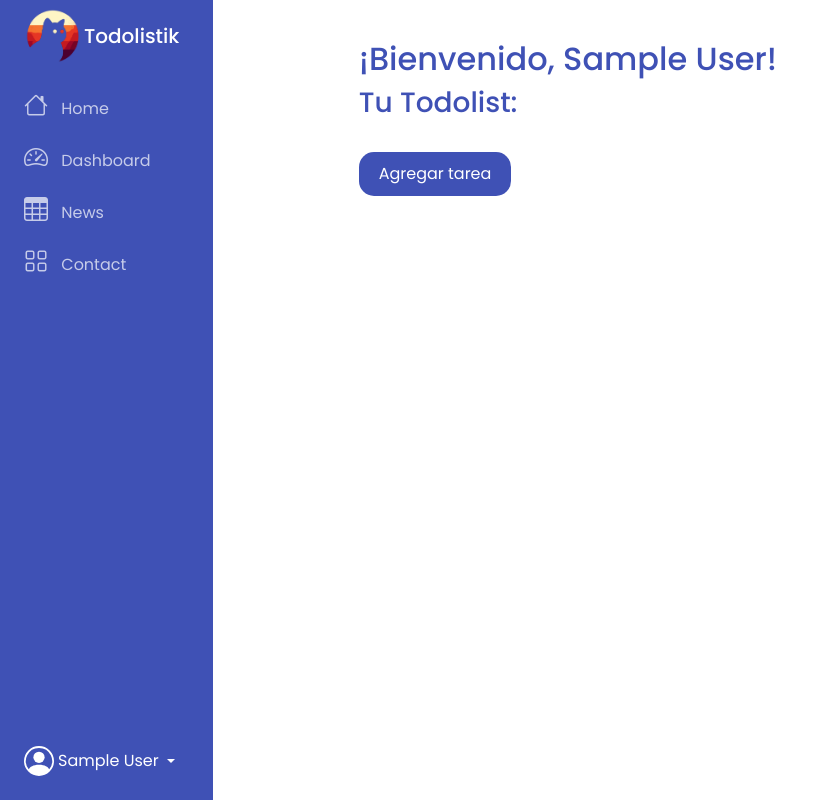
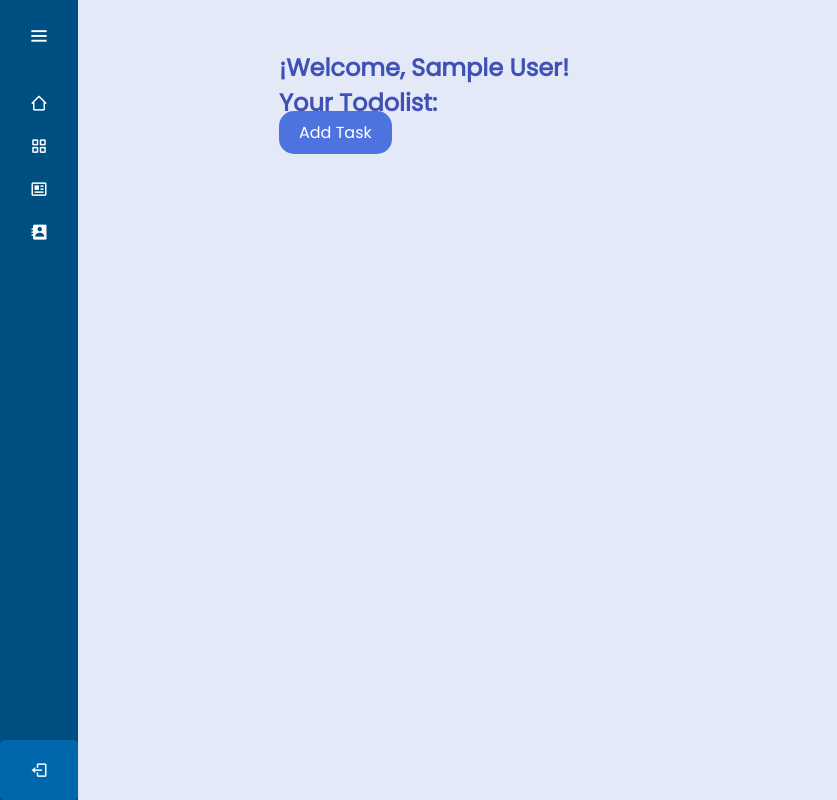
Before and after one commit to MaicolLozano/Todolistik, a PHP site: page / in a window 1280 px wide. Shown: the whole page, without its empty margins (0-837 px from the left). Run offline with PHP 8.4, Linux system fonts and the light colour scheme; the visitor is signed in with stand-in values (Sample User, id 1); data that the repository does not hold is empty.

Commit message:
Modificacion del resto mejorada

```diff
--- a/landing page/index.html
+++ b/index.html
@@ -15,7 +15,7 @@
 
   <link rel="stylesheet" href="https://cdn.jsdelivr.net/npm/bootstrap-icons@1.11.3/font/bootstrap-icons.min.css">
 
-  <link rel="stylesheet" href="style.css">
+  <link rel="stylesheet" href="landing page/style.css">
 </head>
 <body>
   <header>
@@ -155,6 +155,6 @@
 
 
 <script src="https://code.jquery.com/jquery-3.6.0.min.js"></script>
-<script src="script.js"></script>
+<script src="landing page/script.js"></script>
 </body>
 </html>
--- a/index.php
+++ b/index.php
@@ -25,17 +25,19 @@ while ($row = mysqli_fetch_assoc($result)) {
 }
 ?>
 
-<?php include 'template/navbar.php'; ?>
+<?php include 'navbar/navbar.php'; ?>
  <style>
 
 .container {
   width: 90%;
   max-width: 800px;
   margin: 0 auto;
+
 }
 
 h2, h3 {
   color: #3F51B5;
+  font-size: 24px; /* Ajusta el tamaño de la letra de los encabezados h2 y h3 a 24px */
 }
 
 .card-deck {
@@ -92,6 +94,15 @@ h2, h3 {
   background: #c62828; /* Cambia el color de fondo cuando se pasa el mouse por encima */
 }
 
+.card-title {
+    font-size: 20px; /* Ajusta el tamaño de la letra del título de la tarjeta a 20px */
+}
+
+.card-text {
+    font-size: 16px; /* Ajusta el tamaño de la letra del texto de la tarjeta a 16px */
+}
+
+
 @media (max-width: 768px) {
   .card-deck {
       flex-direction: column;
@@ -105,28 +116,27 @@ h2, h3 {
 
 
  </style>
+ <link rel="stylesheet" href="css/style.css">
 <body>
 <div class="container mt-4">
-        <h2>¡Bienvenido, <?php echo $user['name']; ?>!</h2>
-        <h3>Tu Todolist:</h3>
+        <h2>¡Welcome, <?php echo $user['name']; ?>!</h2>
+        <h3>Your Todolist:</h3>
 
         <div class="card-deck col-md-10 ">
         <?php foreach ($tasks as $task) : ?>
                 <div class="card">
                     <div class="card-body">
                         <h5 class="card-title"><?php echo $task['title']; ?></h5>
-                        <p class="card-text"><?php echo $task['description']; ?></p>
-                        <a href="php/edit_task.php?id=<?php echo $task['id']; ?>" class="btn btn-primary">Editar</a>
-                        <a href="php/delete_task.php?id=<?php echo $task['id']; ?>" class="btn btn-danger">Eliminar</a>
+                        <p class="card-text"><?php echo $task['description']; ?></p> <br><br>
+                        <a href="php/edit_task.php?id=<?php echo $task['id']; ?>" class="btn btn-primary">Edit</a>
+                        <a href="php/delete_task.php?id=<?php echo $task['id']; ?>" class="btn btn-danger">Delete</a>
                     </div>
                 </div> <br>
             <?php endforeach; ?>
         </div>
 
         <div class="mt-4">
-            <a href="php/add_task.php" class="btn btn-primary">Agregar tarea</a>
+            <a href="php/add_task.php" class="btn btn-primary">Add Task</a>
         </div>
     </div>
-    <?php include 'template/footer.php'; ?>
-<!-- </body>
-</html> -->
+    <?php include 'navbar/footer.php'; ?>
--- a/navbar/navbar.php
+++ b/navbar/navbar.php
@@ -1,23 +1,33 @@
 <!DOCTYPE html>
 <html lang="en">
 <head>
-  <title>Responsive Sidebar</title>
+  <title>Todolist</title>
   <!-- Link Styles -->
   <link rel="stylesheet" href="navbar/style.css">
   <link href='https://unpkg.com/boxicons@2.1.4/css/boxicons.min.css' rel='stylesheet'>
+
+  <link rel="shortcut icon" href="img/favi.ico" type="image/x-icon">
+<link rel="stylesheet" href="https://cdn.jsdelivr.net/npm/bootstrap-icons@1.11.3/font/bootstrap-icons.min.css">
 </head>
 <body>
   <div class="sidebar">
     <div class="logo_details">
       <i class="bx bxl-audible icon"></i>
-      <div class="logo_name">Code Effect</div>
+      <div class="logo_name">Todolist</div>
       <i class="bx bx-menu" id="btn"></i>
     </div>
     <ul class="nav-list">
-      <li>
+      <!-- <li>
         <i class="bx bx-search"></i>
         <input type="text" placeholder="Search...">
          <span class="tooltip">Search</span>
+      </li> -->
+      <li>
+        <a href="#">
+          <i class="bx bx-home-alt-2"></i>
+          <span class="link_name">Home</span>
+        </a>
+        <span class="tooltip">Home</span>
       </li>
       <li>
         <a href="#">
@@ -28,26 +38,19 @@
       </li>
       <li>
         <a href="#">
-          <i class="bx bx-user"></i>
-          <span class="link_name">User</span>
+          <i class="bx bx-news"></i>
+          <span class="link_name">News</span>
         </a>
-        <span class="tooltip">User</span>
+        <span class="tooltip">News</span>
       </li>
       <li>
         <a href="#">
-          <i class="bx bx-chat"></i>
-          <span class="link_name">Message</span>
+          <i class="bx bxs-contact"></i>
+          <span class="link_name">Contact</span>
         </a>
-        <span class="tooltip">Message</span>
+        <span class="tooltip">Contact</span>
       </li>
-      <li>
-        <a href="#">
-          <i class="bx bx-pie-chart-alt-2"></i>
-          <span class="link_name">Analytics</span>
-        </a>
-        <span class="tooltip">Analytics</span>
-      </li>
-      <li>
+      <!-- <li>
         <a href="#">
           <i class="bx bx-folder"></i>
           <span class="link_name">File Manger</span>
@@ -67,16 +70,20 @@
           <span class="link_name">Settings</span>
         </a>
         <span class="tooltip">Settings</span>
-      </li>
+      </li> -->
       <li class="profile">
         <div class="profile_details">
-          <img src="profile.jpeg" alt="profile image">
+        <i class='bx bxs-user-account' ></i>
+          <!-- <img src="profile.jpeg" alt="profile image"> -->
           <div class="profile_content">
             <div class="name"><?php echo $user['name']; ?></div>
-            <div class="designation">Admin</div>
+             <!-- <div class="designation">Admin</div>  -->
           </div>
         </div>
-        <i class="bx bx-log-out" id="log_out"></i>
+
+        <i class="bx bx-log-out" id="log_out" onclick="location.href='php/logout.php';"></i>
+
+        <!-- <i class="bx bx-log-out" id="log_out"></i> -->
       </li>
     </ul>
   </div>
--- a/template/footer.php
+++ /dev/null
@@ -1,27 +0,0 @@
-                    </div>
-                </div>
-            </div>
-        </header>
-        <main></main>
-        <footer>
-            <!-- place footer here -->
-        </footer>
-        <!-- Bootstrap JavaScript Libraries -->
-        <script
-            src="https://cdn.jsdelivr.net/npm/@popperjs/core@2.11.8/dist/umd/popper.min.js"
-            integrity="sha384-I7E8VVD/ismYTF4hNIPjVp/Zjvgyol6VFvRkX/vR+Vc4jQkC+hVqc2pM8ODewa9r"
-            crossorigin="anonymous"
-        ></script>
-        <script src="js/script.js"></script>
-        <script
-            src="https://cdn.jsdelivr.net/npm/bootstrap@5.3.2/dist/js/bootstrap.min.js"
-            integrity="sha384-BBtl+eGJRgqQAUMxJ7pMwbEyER4l1g+O15P+16Ep7Q9Q+zqX6gSbd85u4mG4QzX+"
-            crossorigin="anonymous"
-        ></script>
-
-
-
-
-
-    </body>
-</html>
--- a/template/navbar.php
+++ /dev/null
@@ -1,124 +0,0 @@
-<!doctype html>
-<html lang="en">
-    <head>
-        <title>Todolistik</title>
-        <!-- Required meta tags -->
-        <meta charset="utf-8" />
-        <meta
-            name="viewport"
-            content="width=device-width, initial-scale=1, shrink-to-fit=no"
-        />
-
-
-
-<link rel="shortcut icon" href="img/favi.ico" type="image/x-icon">
-<link rel="stylesheet" href="https://cdn.jsdelivr.net/npm/bootstrap-icons@1.11.3/font/bootstrap-icons.min.css">
-
-<link rel="stylesheet" href="css/bootstrap.min.css" >
-    <!-- Link a tu archivo CSS -->
-    <link rel="stylesheet" href="css/style.css">
-
-    <!-- Link a la fuente Poppins -->
-    <link href="Https://fonts.googleapis.com/css?family=Poppins:400,500&display=swap" rel="stylesheet">
-    <!--Link a Font Awesome-->
-
-    <link rel="stylesheet" href="https://cdnjs.cloudflare.com/ajax/libs/font-awesome/5.15.3/css/all.min.css" />
-
-
-        <!-- Bootstrap CSS v5.2.1 -->
-        <link
-            href="https://cdn.jsdelivr.net/npm/bootstrap@5.3.2/dist/css/bootstrap.min.css"
-            rel="stylesheet"
-            integrity="sha384-T3c6CoIi6uLrA9TneNEoa7RxnatzjcDSCmG1MXxSR1GAsXEV/Dwwykc2MPK8M2HN"
-            crossorigin="anonymous"
-        />
-    </head>
-
-
-    <body>
-        <header>
-            <div class="container-fluid">
-                <div class="row flex-nowrap">
-                    <div class="col-auto col-md-3 col-xl-2 px-sm-2 px-0 bg-col logo">
-                        <div class="d-flex flex-column align-items-center align-items-sm-start px-3 pt-2 text-white min-vh-100">
-                            <a href="/" class="d-flex align-items-center pb-3 mb-md-0 me-md-auto text-white text-decoration-none">
-                            <img href="index.php" src="img/icon.png" alt="">
-                                <span href="index.php" class="fs-5 d-none d-sm-inline logo-nav">Todolistik</span>
-                            </a>
-
-                            <ul class="nav nav-pills flex-column mb-sm-auto mb-0 align-items-center align-items-sm-start" id="menu">
-                                <li class="nav-item">
-                                    <a href="#" class="nav-link align-middle px-0">
-                                        <i class="fs-4 bi-house"></i> <span class="ms-1 d-none d-sm-inline">Home</span>
-                                    </a>
-                                </li>
-                                <li>
-                                    <a href="#submenu1" data-bs-toggle="collapse" class="nav-link px-0 align-middle">
-                                        <i class="fs-4 bi-speedometer2"></i> <span class="ms-1 d-none d-sm-inline">Dashboard</span> </a>
-                                    <!-- <ul class="collapse show nav flex-column ms-1" id="submenu1" data-bs-parent="#menu">
-                                        <li class="w-100">
-                                            <a href="#" class="nav-link px-0"> <span class="d-none d-sm-inline">Item</span>  </a>
-                                        </li>
-                                        <li>
-                                            <a href="#" class="nav-link px-0"> <span class="d-none d-sm-inline">Item</span>  </a>
-                                        </li>
-                                    </ul> -->
-                                </li>
-                                <li>
-                                    <a href="#" class="nav-link px-0 align-middle">
-                                        <i class="fs-4 bi-table"></i> <span class="ms-1 d-none d-sm-inline">News</span></a>
-                                </li>
-                                 <li>
-                                 <!--   <a href="#submenu2" data-bs-toggle="collapse" class="nav-link px-0 align-middle ">
-                                    <i class="bi bi-bootstrap"></i> <span class="ms-1 d-none d-sm-inline">Bootstrap</span></a>
-                                    <ul class="collapse nav flex-column ms-1" id="submenu2" data-bs-parent="#menu">
-                                        <li class="w-100">
-                                            <a href="#" class="nav-link px-0"> <span class="d-none d-sm-inline">Item</span> 1</a>
-                                        </li>
-                                        <li>
-                                            <a href="#" class="nav-link px-0"> <span class="d-none d-sm-inline">Item</span> 2</a>
-                                        </li>
-                                    </ul>
-                                </li>
-                                <li> -->
-                                    <a href="#submenu3" data-bs-toggle="collapse" class="nav-link px-0 align-middle">
-                                        <i class="fs-4 bi-grid"></i> <span class="ms-1 d-none d-sm-inline">Contact</span> </a>
-                                        <ul class="collapse nav flex-column ms-1" id="submenu3" data-bs-parent="#menu">
-                                        <li class="w-100">
-                                            <a href="#" class="nav-link px-0"> <span class="d-none d-sm-inline">Product</span> 1</a>
-                                        </li>
-                                        <li>
-                                            <a href="#" class="nav-link px-0"> <span class="d-none d-sm-inline">Product</span> 2</a>
-                                        </li>
-                                        <li>
-                                            <a href="#" class="nav-link px-0"> <span class="d-none d-sm-inline">Product</span> 3</a>
-                                        </li>
-                                        <li>
-                                            <a href="#" class="nav-link px-0"> <span class="d-none d-sm-inline">Product</span> 4</a>
-                                        </li>
-                                    </ul>
-                                </li>
-                            </ul>
-                            <hr>
-                            <div class="dropdown pb-4">
-                                <a href="#" class="d-flex align-items-center text-white text-decoration-none dropdown-toggle" id="dropdownUser1" data-bs-toggle="dropdown" aria-expanded="false">
-                                    <svg xmlns="http://www.w3.org/2000/svg" width="30" height="30" fill="currentColor" class="bi bi-person-circle" viewBox="0 0 16 16">
-                                        <path d="M11 6a3 3 0 1 1-6 0 3 3 0 0 1 6 0"/>
-                                        <path fill-rule="evenodd" d="M0 8a8 8 0 1 1 16 0A8 8 0 0 1 0 8m8-7a7 7 0 0 0-5.468 11.37C3.242 11.226 4.805 10 8 10s4.757 1.225 5.468 2.37A7 7 0 0 0 8 1"/>
-                                    </svg>
-                                    <span class="d-none d-sm-inline mx-1"><?php echo $user['name']; ?></span>
-                                </a>
-                                <ul class="dropdown-menu dropdown-menu-dark text-small shadow" aria-labelledby="dropdownUser1">
-                                    <!-- <li><a class="dropdown-item" href="#">New project...</a></li>
-                                    <li><a class="dropdown-item" href="#">Settings</a></li>
-                                    <li><a class="dropdown-item" href="#">Profile</a></li>
-                                    <li> -->
-                                        <!-- <hr class="dropdown-divider"> -->
-                                    </li>
-                                    <li><a class="dropdown-item" href="php/logout.php">Sign out</a></li>
-                                </ul>
-                            </div>
-                        </div>
-                    </div>
-                    <div class="col py-3">
-                            <!--AQUI VA TODO EL CODIGO-->
```
Also changed, not shown: file.txt (+102 -58 lines), inicio.php (deleted, +0 -142 lines), php/login.php (+10 -10 lines), php/register.php (+14 -14 lines).
